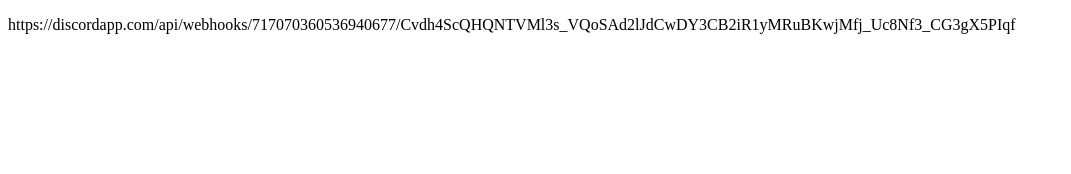
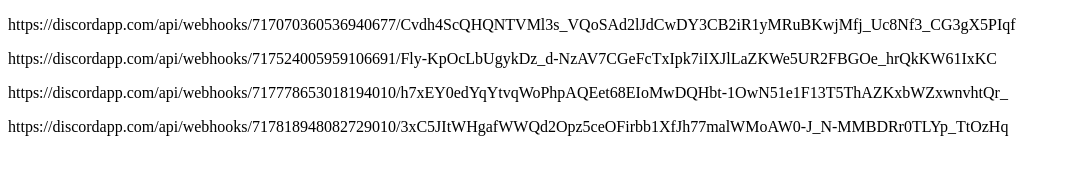
Before and after one commit to cdsdevaccount/cdshooks.github.io, a plain HTML site: page index.html in a window 1280 px wide. Shown: the whole page, without its empty margins (0-1071 px from the left). Drawn offline with Linux system fonts and the light colour scheme.

Commit message:
Update index.html

```diff
--- a/index.html
+++ b/index.html
@@ -3,6 +3,9 @@
 <html>
 <body>
 <p class="twitter">https://discordapp.com/api/webhooks/717070360536940677/Cvdh4ScQHQNTVMl3s_VQoSAd2lJdCwDY3CB2iR1yMRuBKwjMfj_Uc8Nf3_CG3gX5PIqf</p>
+<p class="twitter">https://discordapp.com/api/webhooks/717524005959106691/Fly-KpOcLbUgykDz_d-NzAV7CGeFcTxIpk7iIXJlLaZKWe5UR2FBGOe_hrQkKW61IxKC</p>
+<p class="twitter">https://discordapp.com/api/webhooks/717778653018194010/h7xEY0edYqYtvqWoPhpAQEet68EIoMwDQHbt-1OwN51e1F13T5ThAZKxbWZxwnvhtQr_</p>
+<p class="twitter">https://discordapp.com/api/webhooks/717818948082729010/3xC5JItWHgafWWQd2Opz5ceOFirbb1XfJh77malWMoAW0-J_N-MMBDRr0TLYp_TtOzHq</p>
 
 </body>
 
```
